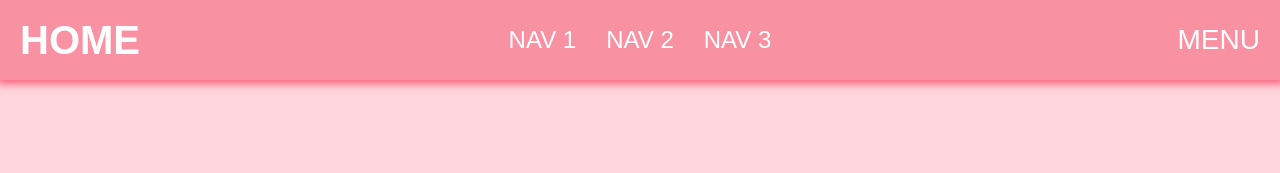
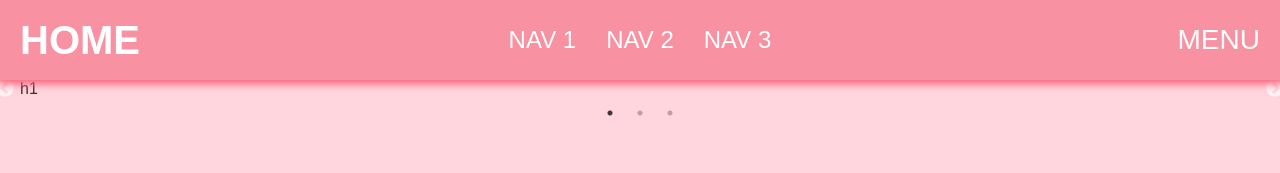
Before and after one commit to QTsom/React_TodoList, a React (Create React App) app: page /Menu3 in a window 1280 px wide. Shown: the top 173 px of the page. Built offline with nearby package versions, Linux system fonts and the light colour scheme; a web font is replaced by a local one.

Commit message:
feat: add react slick

```diff
--- a/package.json
+++ b/package.json
@@ -16,6 +16,7 @@
     "react-router-dom": "^6.17.0",
     "react-scripts": "5.0.1",
     "react-slick": "^0.29.0",
+    "slick-carousel": "^1.8.1",
     "styled-components": "^6.1.0",
     "web-vitals": "^2.1.4"
   },
--- a/src/containers/Menu3.jsx
+++ b/src/containers/Menu3.jsx
@@ -1,9 +1,24 @@
+import Slider from "react-slick";
 import Layout from "components/common/Layout";
+import 'slick-carousel/slick/slick.css';
+import 'slick-carousel/slick/slick-theme.css';
 
 const MenuPage3 = () => {
+    const settings = {
+        dots: true,
+        infinite: true,
+        speed: 500,
+        slidesToShow: 1,
+        slidesToScroll: 1
+    }
+
     return (
         <Layout>
-
+            <Slider {...settings}>
+                <div>h1</div>
+                <div>bye</div>
+                <div>hello</div>
+            </Slider>
         </Layout>
     );
 }
```
Also changed, not shown: 1 other file (tests, documents, lock files or other folders).
